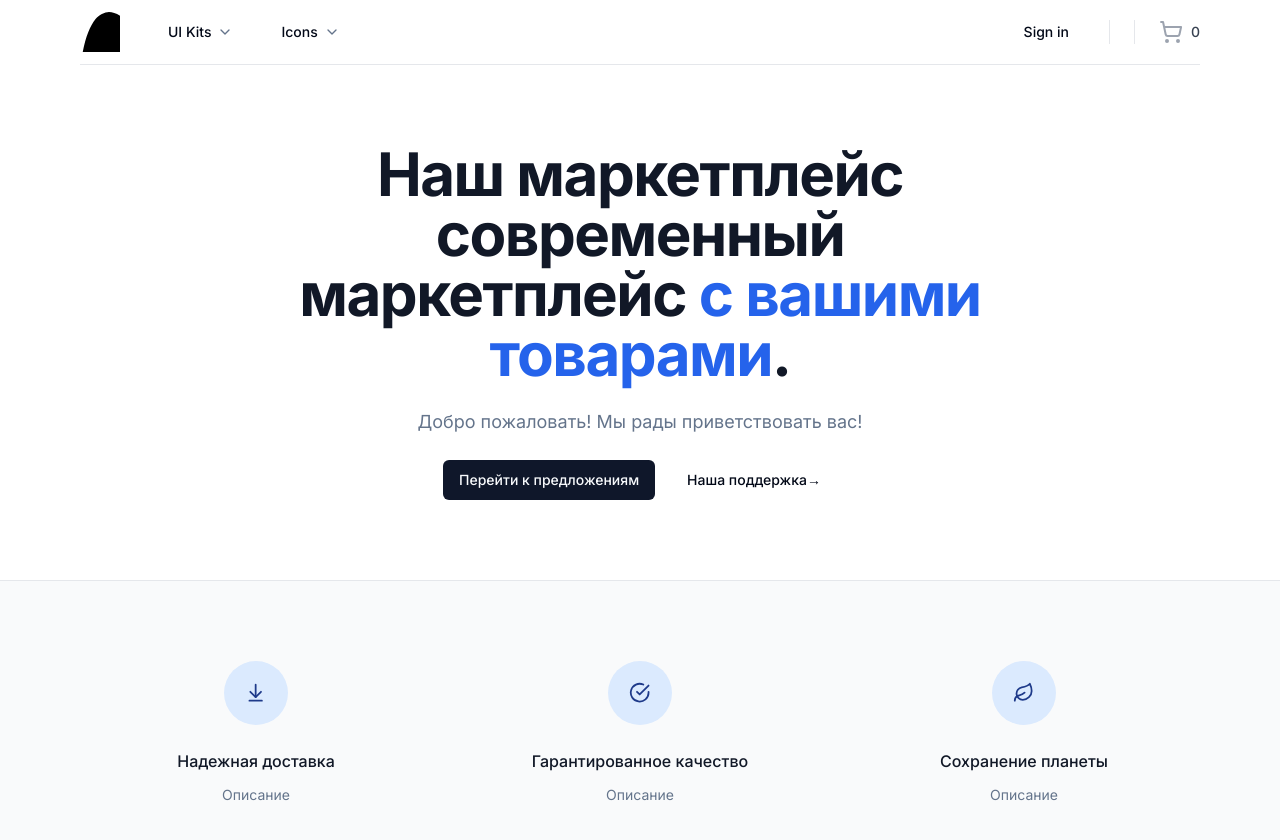
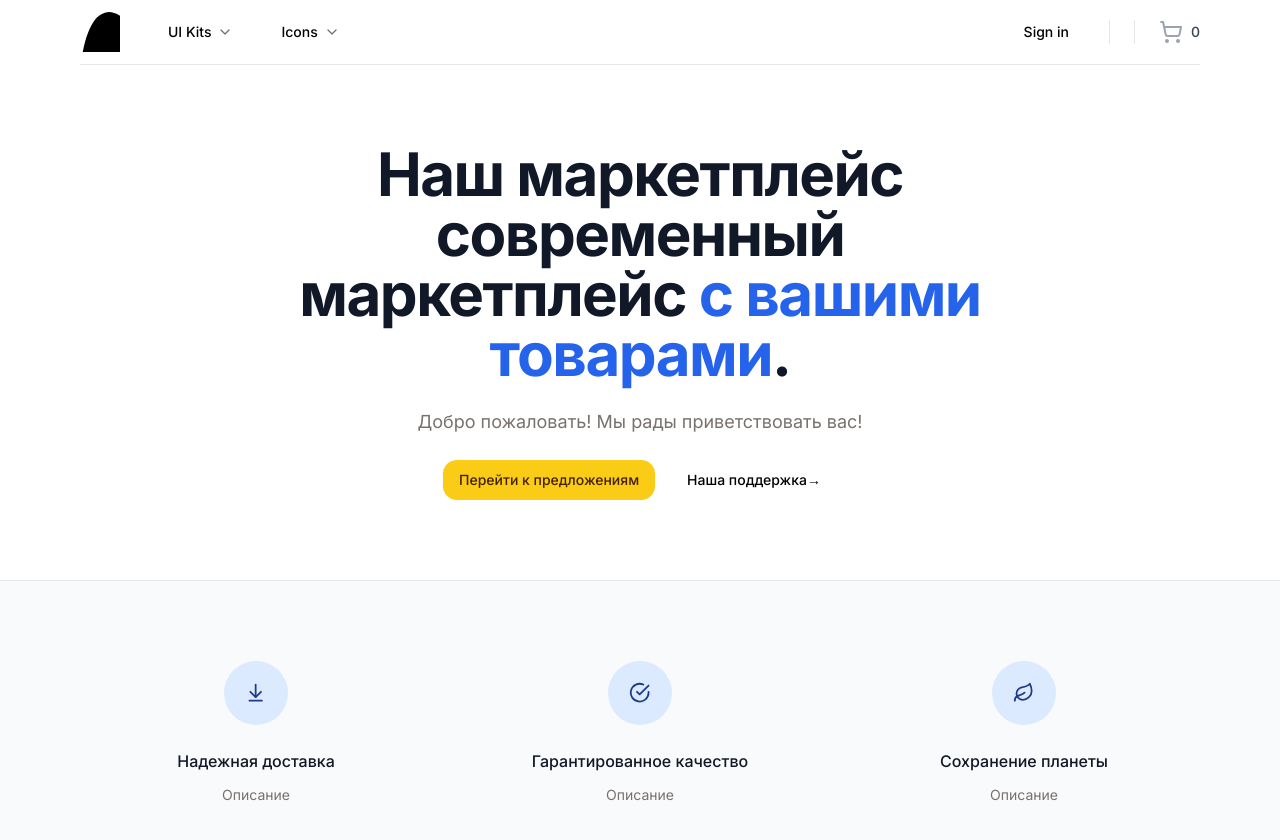
Before and after one commit to yugld/bytebay, a Next.js app: page / in a window 1280 px wide. Shown: the top 840 px of the page. Built offline with nearby package versions, Linux system fonts and the light colour scheme.

Commit message:
change main theme on yellow

```diff
--- a/src/app/globals.css
+++ b/src/app/globals.css
@@ -5,72 +5,46 @@
 @layer base {
     :root {
         --background: 0 0% 100%;
-      --foreground: 222.2 84% 4.9%;
-
+        --foreground: 20 14.3% 4.1%;
         --card: 0 0% 100%;
-      --card-foreground: 222.2 84% 4.9%;
-
+        --card-foreground: 20 14.3% 4.1%;
         --popover: 0 0% 100%;
-      --popover-foreground: 222.2 84% 4.9%;
-
-      --primary: 222.2 47.4% 11.2%;
-      --primary-foreground: 210 40% 98%;
-
-      --secondary: 210 40% 96.1%;
-      --secondary-foreground: 222.2 47.4% 11.2%;
-
-      --muted: 210 40% 96.1%;
-      --muted-foreground: 215.4 16.3% 46.9%;
-
-      --accent: 210 40% 96.1%;
-      --accent-foreground: 222.2 47.4% 11.2%;
-
+        --popover-foreground: 20 14.3% 4.1%;
+        --primary: 47.9 95.8% 53.1%;
+        --primary-foreground: 26 83.3% 14.1%;
+        --secondary: 60 4.8% 95.9%;
+        --secondary-foreground: 24 9.8% 10%;
+        --muted: 60 4.8% 95.9%;
+        --muted-foreground: 25 5.3% 44.7%;
+        --accent: 60 4.8% 95.9%;
+        --accent-foreground: 24 9.8% 10%;
         --destructive: 0 84.2% 60.2%;
-      --destructive-foreground: 210 40% 98%;
-
-      --border: 214.3 31.8% 91.4%;
-      --input: 214.3 31.8% 91.4%;
-      --ring: 222.2 84% 4.9%;
-
-      --radius: 0.5rem;
+        --destructive-foreground: 60 9.1% 97.8%;
+        --border: 20 5.9% 90%;
+        --input: 20 5.9% 90%;
+        --ring: 20 14.3% 4.1%;
+        --radius: 1rem;
     }
 
     .dark {
-      --background: 222.2 84% 4.9%;
-      --foreground: 210 40% 98%;
-
-      --card: 222.2 84% 4.9%;
-      --card-foreground: 210 40% 98%;
-
-      --popover: 222.2 84% 4.9%;
-      --popover-foreground: 210 40% 98%;
-
-      --primary: 210 40% 98%;
-      --primary-foreground: 222.2 47.4% 11.2%;
-
-      --secondary: 217.2 32.6% 17.5%;
-      --secondary-foreground: 210 40% 98%;
-
-      --muted: 217.2 32.6% 17.5%;
-      --muted-foreground: 215 20.2% 65.1%;
-
-      --accent: 217.2 32.6% 17.5%;
-      --accent-foreground: 210 40% 98%;
-
+        --background: 20 14.3% 4.1%;
+        --foreground: 60 9.1% 97.8%;
+        --card: 20 14.3% 4.1%;
+        --card-foreground: 60 9.1% 97.8%;
+        --popover: 20 14.3% 4.1%;
+        --popover-foreground: 60 9.1% 97.8%;
+        --primary: 47.9 95.8% 53.1%;
+        --primary-foreground: 26 83.3% 14.1%;
+        --secondary: 12 6.5% 15.1%;
+        --secondary-foreground: 60 9.1% 97.8%;
+        --muted: 12 6.5% 15.1%;
+        --muted-foreground: 24 5.4% 63.9%;
+        --accent: 12 6.5% 15.1%;
+        --accent-foreground: 60 9.1% 97.8%;
         --destructive: 0 62.8% 30.6%;
-      --destructive-foreground: 210 40% 98%;
-
-      --border: 217.2 32.6% 17.5%;
-      --input: 217.2 32.6% 17.5%;
-      --ring: 212.7 26.8% 83.9%;
+        --destructive-foreground: 60 9.1% 97.8%;
+        --border: 12 6.5% 15.1%;
+        --input: 12 6.5% 15.1%;
+        --ring: 35.5 91.7% 32.9%;
     }
 }
-
-  @layer base {
-    * {
-      @apply border-border;
-    }
-    body {
-      @apply bg-background text-foreground;
-    }
-  }
```
Lines whose indentation alone changed are shown as unchanged.
